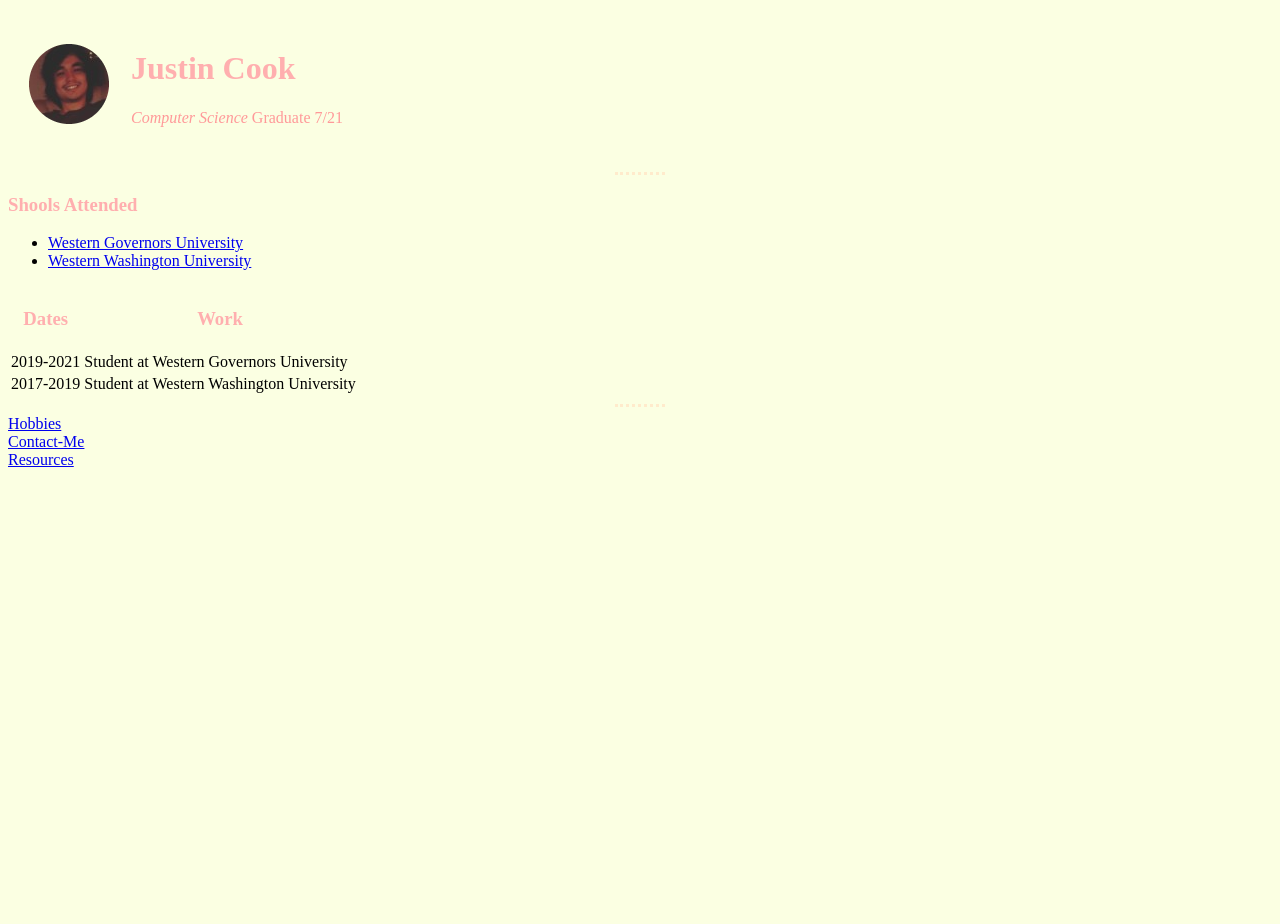
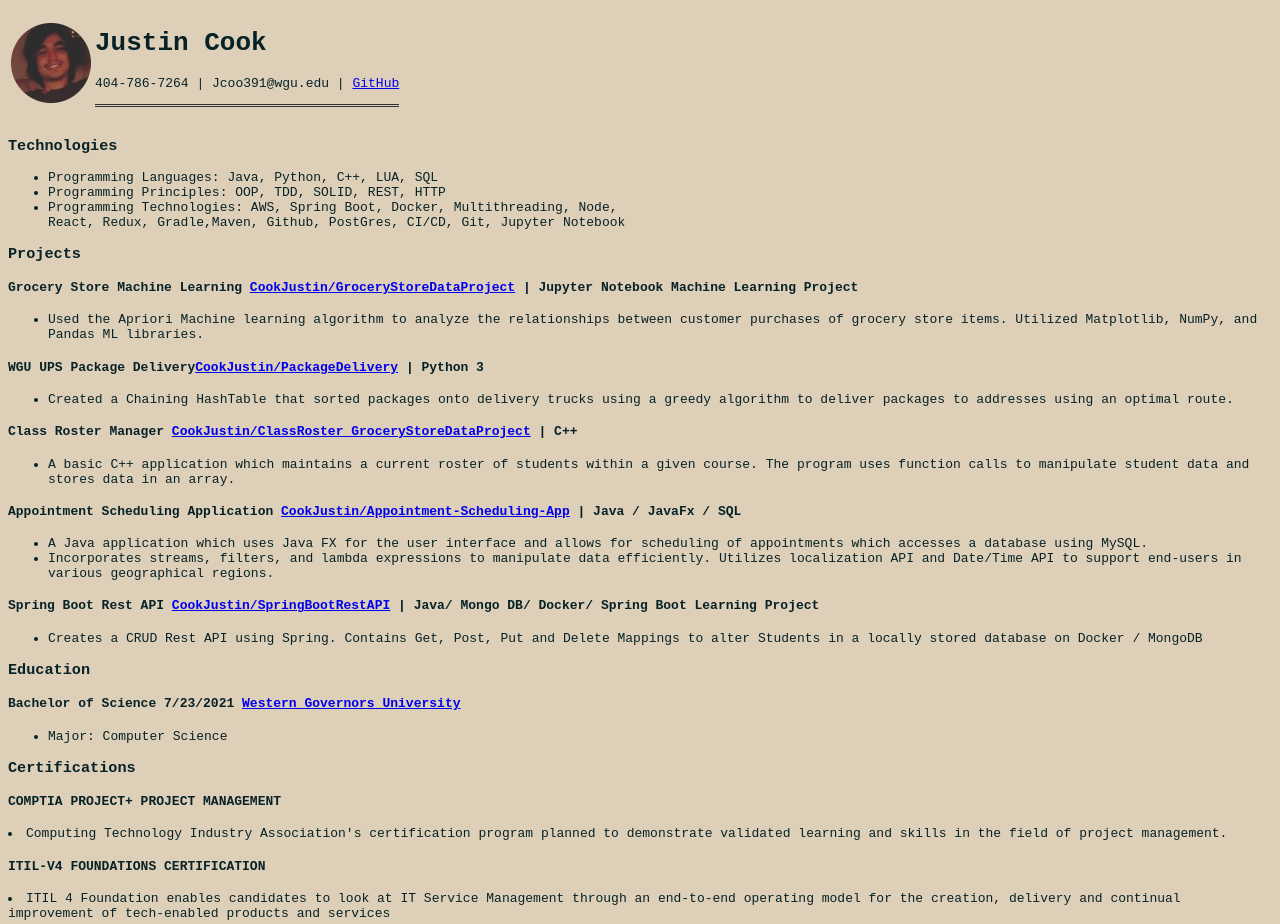
Before and after one commit to CookJustin/cv, a plain HTML site: page index.html in a window 1280 px wide. Shown: the top 924 px of the page. Before the commit the page ends 800 px from the top, so only its background shows below. Drawn offline with Linux system fonts and the light colour scheme.

Commit message:
Update Index.html, Resources, CSS

```diff
--- a/css/styles.css
+++ b/css/styles.css
@@ -1,13 +1,30 @@
 body{
-  background-color: #FBFFE2;
+  background-color: #decfb8;
+  color: #072227;
+  font-family: monospace;
 }
 hr{
-  border-style:dotted none none none;
-  width: 4%;
-  border-width: medium;
-  border-color: #FFEBCC;
+  border: none;
+  border-top: 3px double #333;
+  color: #333;
+  height: 5px;
 }
-h1,h2,h3{  color: #FFAFAF;}
-p{
-  color:#FF9999;
+.animated-rainbow{
+  animation: rainbow;
+  animation-duration: 4s;
+  animation-iteration-count: infinite;
 }
+@keyframes rainbow {
+  0%{
+    color: red;
+  }
+  25%{
+    color: blue;
+  }
+  50%{
+    color: green;
+  }
+  100%{
+    color: black;
+  }
+}
--- a/index.html
+++ b/index.html
@@ -7,53 +7,76 @@
   <link rel="stylesheet" href="css/styles.css">
 </head>
 
-
-
 <body>
-
-  <table cellspacing="20">
+  <table>
     <tr>
       <td> <img src="images\JustinCookProfilePicture-modified.png" alt="Justin Cook Profile Picture">
       </td>
       <td>
-        <h1>Justin Cook</h1>
-        <p><em>Computer Science</em> Graduate 7/21</p>
-
+        <h1>Justin Cook</h1>  <!-- Top Portion with Photo and Title -->
+        <p>404-786-7264 | Jcoo391@wgu.edu | <a href="https://github.com/cookjustin">GitHub</a> </p>
+        <hr />
       </td>
     </tr>
-  </table>
-      <hr />
-  <h3>Shools Attended</h3>
+  </table> <!-- Top table with Photo and Name and Contact Info -->
+  <h3>Technologies</h3>
   <ul>
-    <li><a href="https://www.WGU.EDU">Western Governors University</a> </li>
-    <li><a href="https://www.WWU.EDU">Western Washington University</a> </li>
+    <li> Programming Languages: Java, Python, C++, LUA, SQL</li>
+    <li> Programming Principles: OOP, TDD, SOLID, REST, HTTP</li>
+    <li> Programming Technologies: AWS, Spring Boot, Docker, Multithreading, Node,<br />  React, Redux, Gradle,Maven, Github, PostGres, CI/CD, Git, Jupyter Notebook</li>
   </ul>
-  <table>
-    <thead>
-      <tr>
-        <th>
-          <h3>Dates</h3>
-        </th>
-        <th>
-          <h3>Work</h3>
-        </th>
-      </tr>
-    </thead>
-    <tr>
-      <td>2019-2021</td>
-      <td>
-        Student at Western Governors University
-      </td>
-    </tr>
-    <tr>
-      <td>
-        2017-2019
-      </td>
-      <td>
-        Student at Western Washington University
-      </td>
-    </tr>
-  </table>
+<div>
+    <h3>Projects</h3>
+    <h4>Grocery Store Machine Learning <a href="https://github.com/CookJustin/capstone-justin-cook">CookJustin/GroceryStoreDataProject</a> | Jupyter Notebook Machine
+  Learning Project</h4>
+    <ul>
+      <li>Used the Apriori Machine learning algorithm to analyze the relationships between customer
+  purchases of grocery store items. Utilized Matplotlib, NumPy, and Pandas ML libraries.</li>
+    </ul>
+    <h4>WGU UPS Package Delivery<a href="https://github.com/CookJustin/c950">CookJustin/PackageDelivery</a> | Python 3</h4>
+    <ul>
+      <li>Created a Chaining HashTable that sorted packages onto delivery trucks using a greedy algorithm to
+  deliver packages to addresses using an optimal route.</li>
+    </ul>
+    <h4>Class Roster Manager <a href="https://github.com/CookJustin/C-Class-Roster">CookJustin/ClassRoster GroceryStoreDataProject</a> | C++ </h4>
+    <ul>
+      <li>A basic C++ application which maintains a current roster of students within a given course. The
+  program uses function calls to manipulate student data and stores data in an array.</li>
+    </ul>
+    <h4>Appointment Scheduling Application <a href="https://github.com/CookJustin/Scheduling-Desktop-Application">CookJustin/Appointment-Scheduling-App</a> | Java / JavaFx / SQL </h4>
+    <ul>
+      <li>A Java application which uses Java FX for the user interface and allows for scheduling of appointments
+  which accesses a database using MySQL.</li>
+  <li>Incorporates streams, filters, and lambda expressions to manipulate data efficiently. Utilizes
+  localization API and Date/Time API to support end-users in various geographical regions. </li>
+    </ul>
+    <h4>Spring Boot Rest API <a href="https://github.com/CookJustin/SpringBootRestApiMongoDB">CookJustin/SpringBootRestAPI</a> | Java/ Mongo DB/ Docker/ Spring Boot
+  Learning Project</h4>
+    <ul>
+      <li>Creates a CRUD Rest API using Spring. Contains Get, Post, Put and Delete Mappings to alter Students in
+  a locally stored database on Docker / MongoDB
+  </li>
+    </ul>
+</div> <!-- Projects Container -->
+<div> <!-- Education Container -->
+
+  <h3>Education</h3>
+  <h4>Bachelor of Science 7/23/2021 <a href="https://www.WGU.EDU">Western Governors University</a></h4>
+  <ul>
+    <li>Major: Computer Science</li>
+  </ul>
+
+</div>
+<div>  <!-- Certifications Container -->
+  <h3>Certifications</h3>
+  <h4>COMPTIA PROJECT+ PROJECT MANAGEMENT</h4>
+  <li>Computing Technology Industry Association's certification program planned to demonstrate validated
+learning and skills in the field of project management.</li>
+<h4>ITIL-V4 FOUNDATIONS CERTIFICATION </h4>
+<li> ITIL 4 Foundation enables candidates to look at IT Service Management through an end-to-end
+operating model for the creation, delivery and continual improvement of tech-enabled products and
+services</li>
+</div>
   <hr />
   <a href="hobbies.html">Hobbies</a> <br />
   <a href="contact.html">Contact-Me</a> <br />
```
Also changed, not shown: resources.html (+4 -22 lines).
